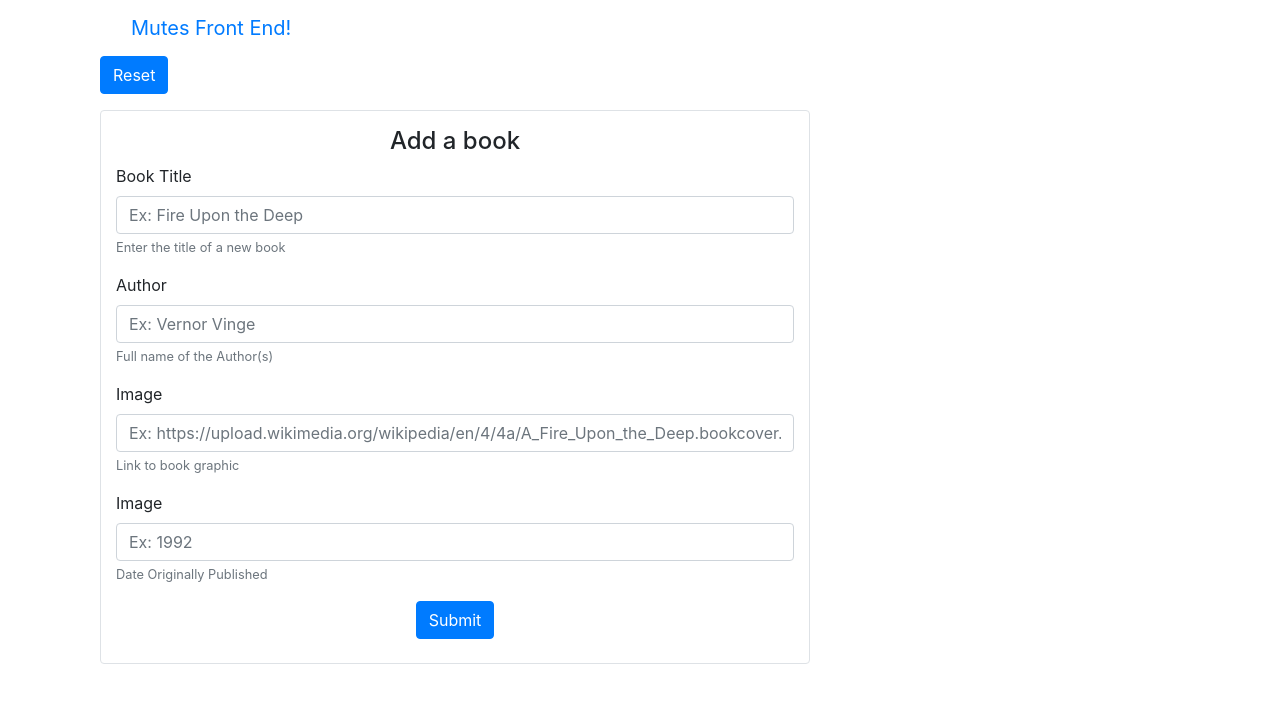
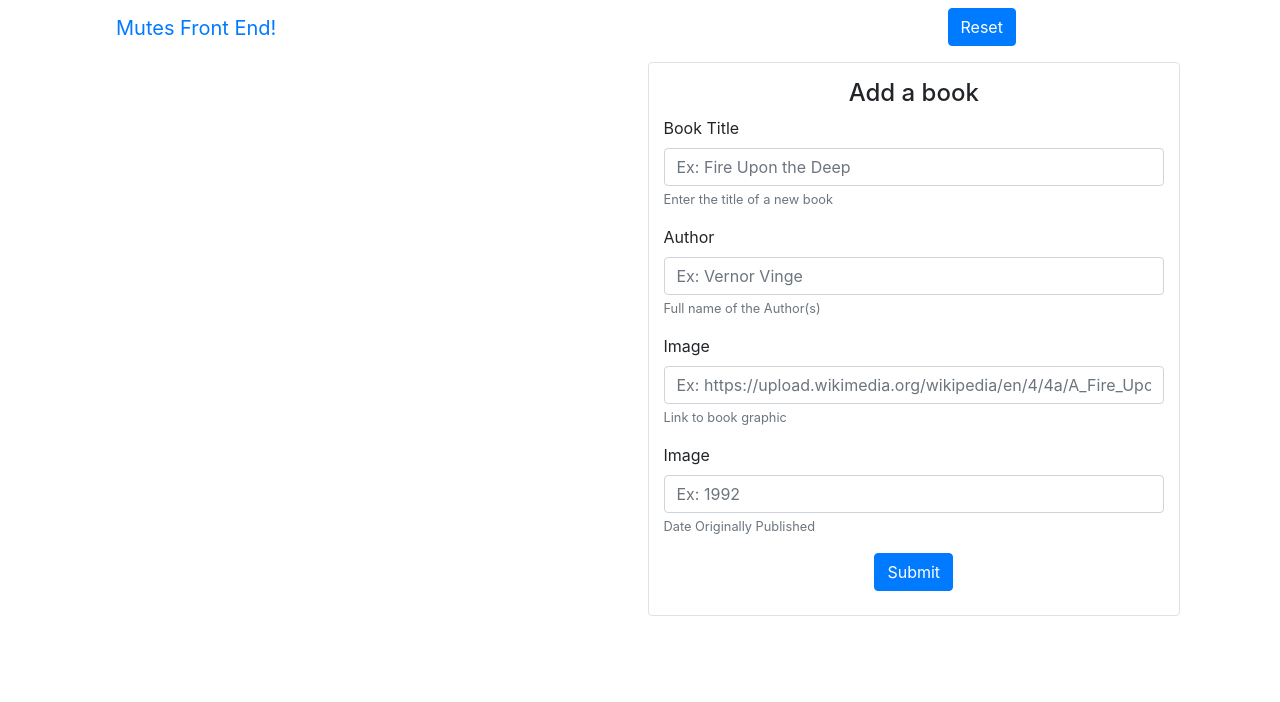
Before and after one commit to brac/mutablyBooks, a website: page views/index.html in a window 1280 px wide. Drawn offline with nearby package versions, Linux system fonts and the light colour scheme; no server answers.

Commit message:
page organization

```diff
--- a/views/index.html
+++ b/views/index.html
@@ -14,20 +14,34 @@
     <script type="text/javascript" src="/script.js"></script>
     <title>Mutes front-end</title>
   </head>
+
   <body class="container">
-    <div class="col-sm-8 col-sm-offset-2">
 
     <div class="container">
+      <div class="row">
+        <div class="col-9">
           <nav class="navbar">
             <a class="navbar-brand" href="/">Mutes Front End!</a>
           </nav>
         </div>
 
-      <div>
+        <div class="col">
+          <div class="container mt-2">
             <button type="button" class="resetBtn btn btn-primary mb-3">Reset</button>
           </div>
+        </div>
+      </div>
+    </div>
 
-      <div class="container border rounded mb-4">
+
+    <div class="container">
+      <div class="row">
+        <ul class="list-unstyled text-center list-group col">
+
+        </ul>
+
+        <div class="container col">
+          <div class="container border rounded">
             <h4 class="text-center mt-3">Add a book</h4>
             <form>
               <div class="form-group">
@@ -59,13 +73,12 @@
               </div>
             </form> <!-- end form -->
           </div>
+        </div> <!-- create book form -->
+      </div>
+    </div>
 
 
 
-      <ul class="list-unstyled text-center list-group">
 
-      </ul>
-
-    </div>
   </body>
 </html>
```
Lines whose indentation alone changed are shown as unchanged.
